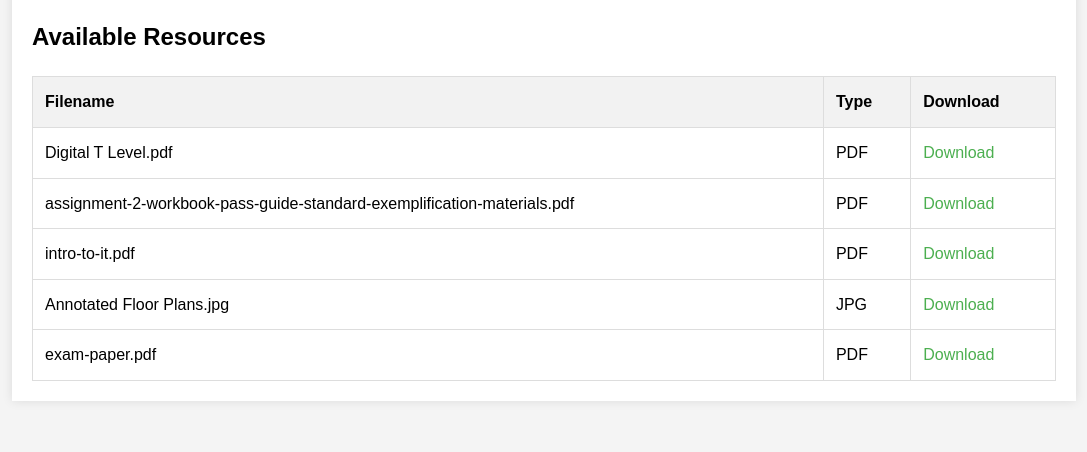
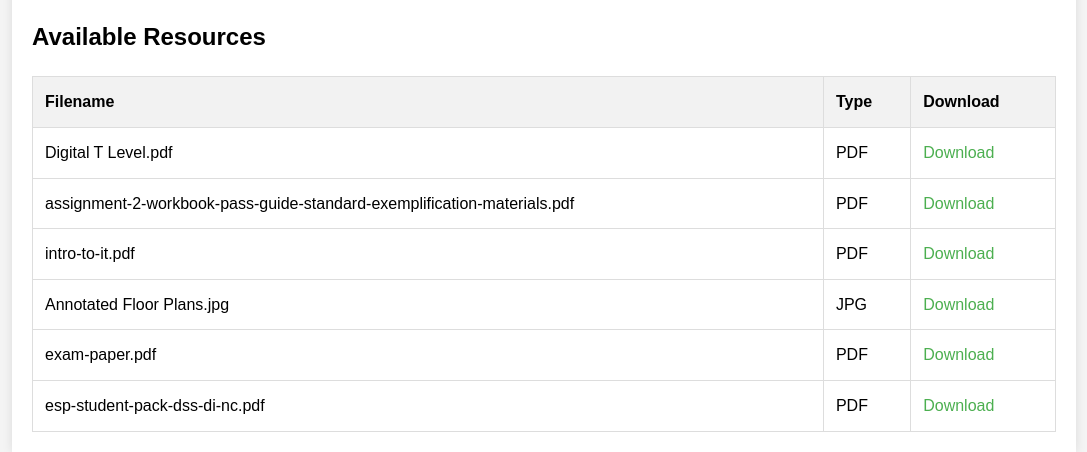
Before and after one commit to calderdale24/calderdale24.github.io, a plain HTML site: page index.html in a window 1280 px wide. Shown: the part 108-560 px from the top of the page, without its empty margins (96-1183 px from the left). Drawn offline with Linux system fonts and the light colour scheme.

Commit message:
Update index.html

```diff
--- a/index.html
+++ b/index.html
@@ -46,6 +46,11 @@
                         <td>PDF</td>
                         <td><a href="resources/exam-paper.pdf" download>Download</a></td>
                     </tr>
+                    <tr>
+                        <td>esp-student-pack-dss-di-nc.pdf</td>
+                        <td>PDF</td>
+                        <td><a href="resources/esp-student-pack-dss-di-nc.pdf" download>Download</a></td>
+                    </tr>
                 </tbody>
             </table>
         </div>
```
